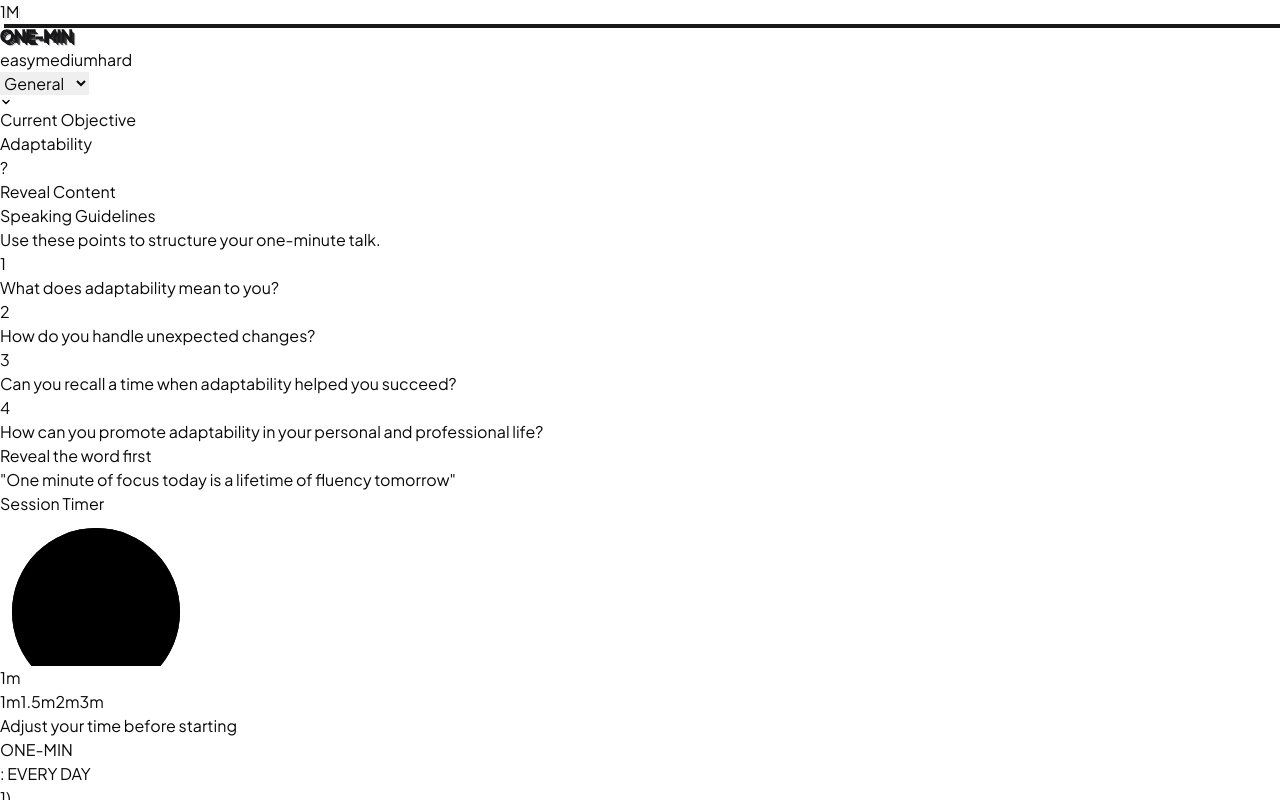
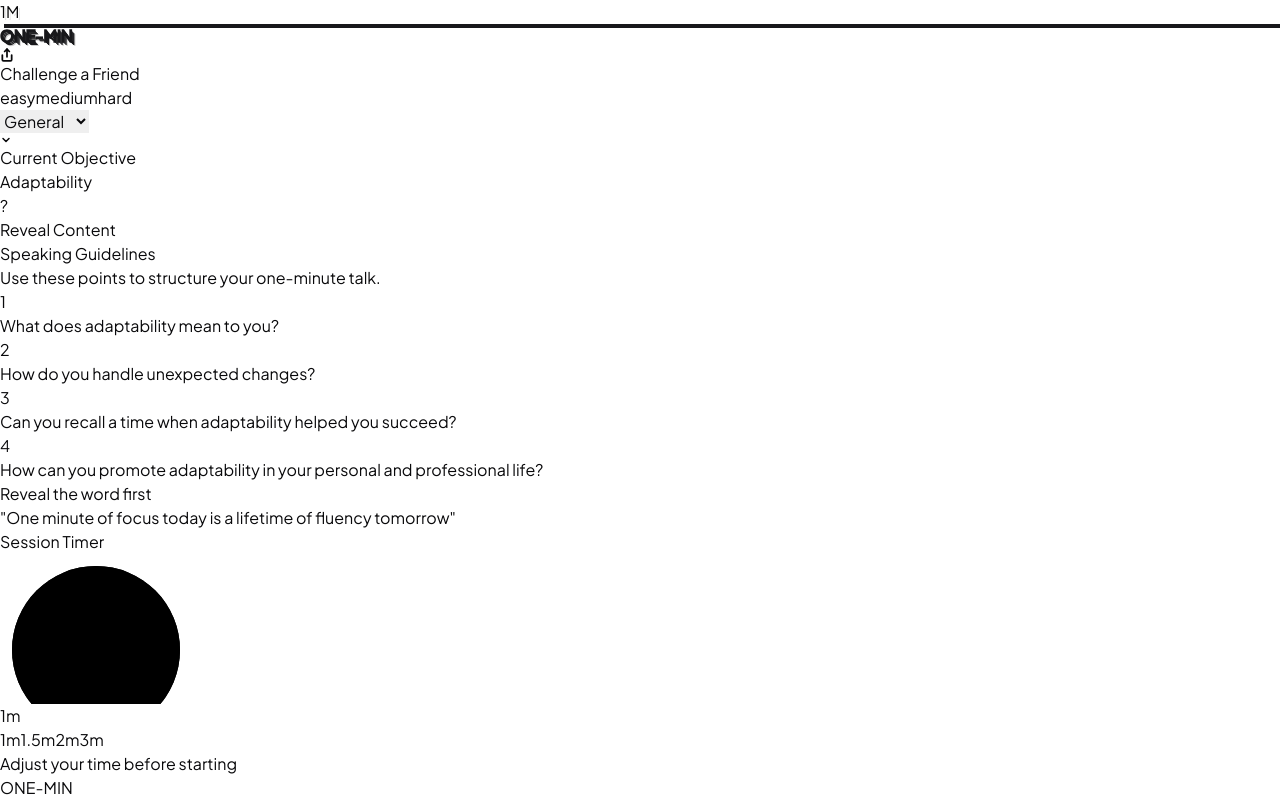
Before and after one commit to jchandrashekar333/one-min, a Next.js app: page / in a window 1280 px wide. Shown: the top 800 px of the page. Built offline with nearby package versions, Linux system fonts and the light colour scheme; a web font is replaced by a local one.

Commit message:
feat: add global challenge button to navbar

```diff
--- a/src/app/page.tsx
+++ b/src/app/page.tsx
@@ -2,9 +2,11 @@
 
 import React, { useState } from 'react'
 import MysteryWord from '@/components/challenge/MysteryWord'
+import wordsData from '@/data/words.json'
 
 export default function Home() {
   const [currentDay, setCurrentDay] = useState(1)
+  const [showCopied, setShowCopied] = useState(false)
 
   React.useEffect(() => {
     const savedDay = localStorage.getItem('omc_current_day')
@@ -17,6 +19,18 @@ export default function Home() {
 
   const handleWordComplete = () => {
     setCurrentDay(prev => Math.min(30, prev + 1))
+  }
+
+  const shareRandomChallenge = () => {
+    const categories = ['General', 'Tech', 'Finance', 'Interview', 'Debate']
+    const randomCat = categories[Math.floor(Math.random() * categories.length)]
+    const pool = (wordsData as any).medium[randomCat] || (wordsData as any).medium.General
+    const randomWord = pool[Math.floor(Math.random() * pool.length)].word
+
+    const url = `${window.location.origin}/?w=${encodeURIComponent(randomWord)}`
+    navigator.clipboard.writeText(url)
+    setShowCopied(true)
+    setTimeout(() => setShowCopied(false), 2000)
   }
 
   return (
@@ -54,6 +68,23 @@ export default function Home() {
             ONE-MIN
           </span>
         </div>
+
+        <button
+          onClick={shareRandomChallenge}
+          className="hidden md:flex items-center gap-2 px-6 py-2.5 bg-zinc-900 text-white rounded-full font-bold text-sm tracking-tight hover:bg-zinc-800 transition-all active:scale-95 shadow-lg"
+        >
+          {showCopied ? (
+            <span className="flex items-center gap-2">
+              <svg width="14" height="14" viewBox="0 0 24 24" fill="none" stroke="currentColor" strokeWidth="3" strokeLinecap="round" strokeLinejoin="round"><polyline points="20 6 9 17 4 12"/></svg>
+              Link Copied!
+            </span>
+          ) : (
+            <>
+              <svg width="14" height="14" viewBox="0 0 24 24" fill="none" stroke="currentColor" strokeWidth="3" strokeLinecap="round" strokeLinejoin="round"><path d="M4 12v8a2 2 0 0 0 2 2h12a2 2 0 0 0 2-2v-8"/><polyline points="16 6 12 2 8 6"/><line x1="12" y1="2" x2="12" y2="15"/></svg>
+              Challenge a Friend
+            </>
+          )}
+        </button>
       </nav>
 
       <main className="max-w-6xl mx-auto px-6 md:px-12 pt-4 pb-16 flex flex-col gap-24">
```
